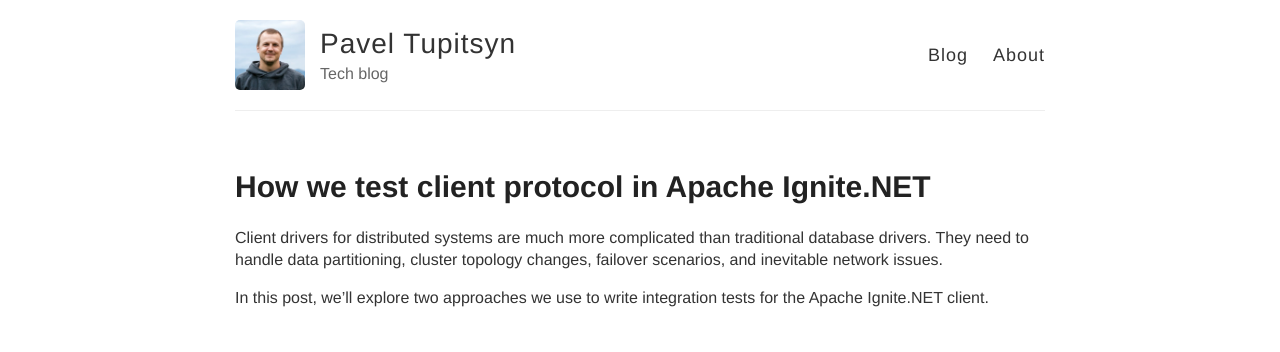
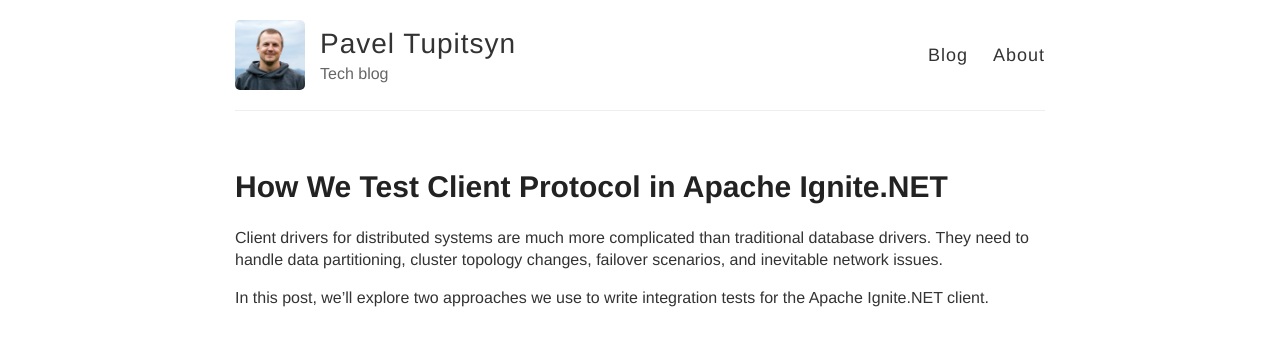
Before and after one commit to ptupitsyn/ptupitsyn.github.io, a Jekyll site: the page built from _posts/2025-10-29-Testing-Client-Protocol-In-Apache-Ignite-Net-3.md, in a window 1280 px wide. Shown: the top 352 px of the page. Built offline with Jekyll 4.4.1, drawn with Linux system fonts in a browser that asks for light colours.

Commit message:
Tweak heading

```diff
--- a/_posts/2025-10-29-Testing-Client-Protocol-In-Apache-Ignite-Net-3.md
+++ b/_posts/2025-10-29-Testing-Client-Protocol-In-Apache-Ignite-Net-3.md
@@ -1,6 +1,6 @@
 ---
 layout: post
-title: How we test client protocol in Apache Ignite.NET
+title: How We Test Client Protocol in Apache Ignite.NET
 ---
 
 Client drivers for distributed systems are much more complicated than traditional database drivers.
```
